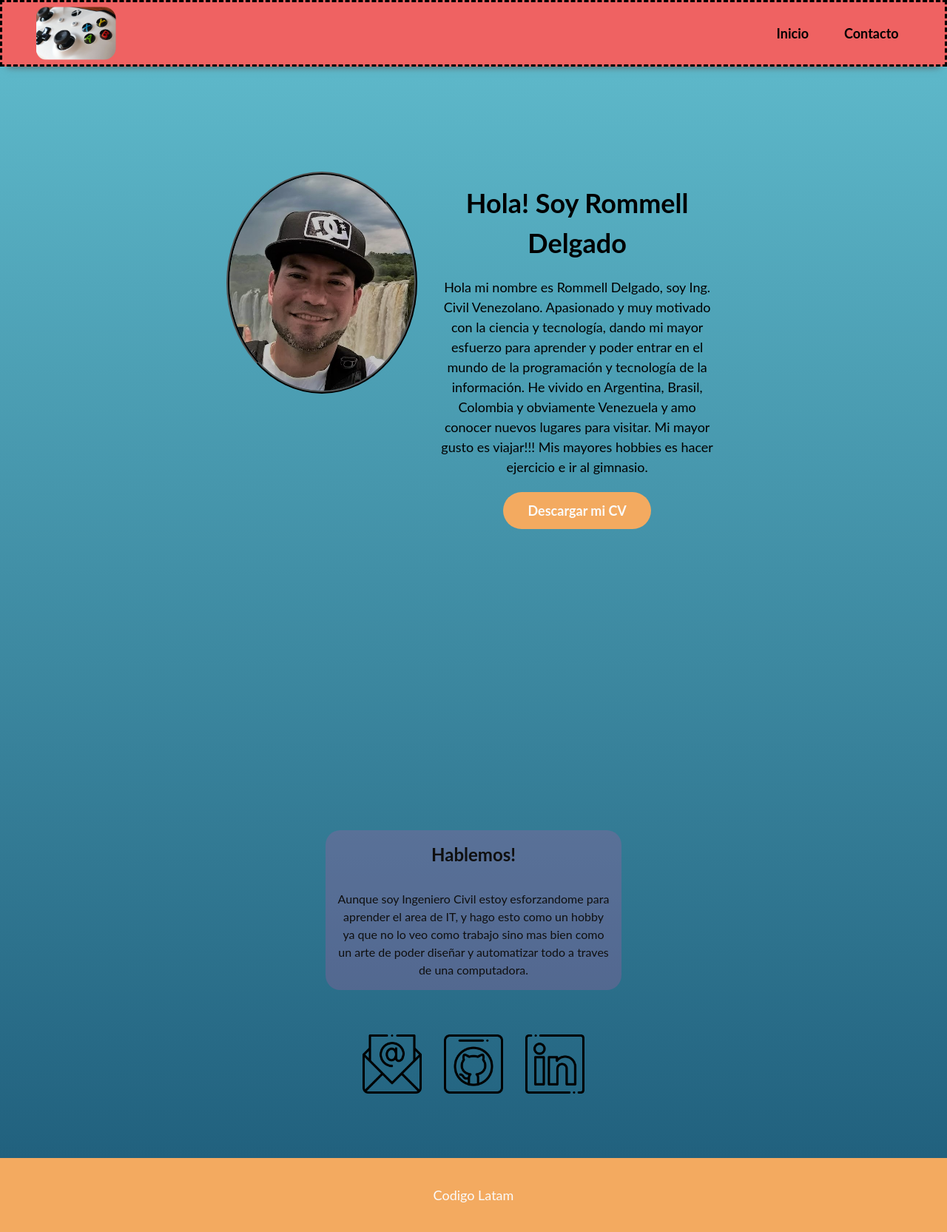
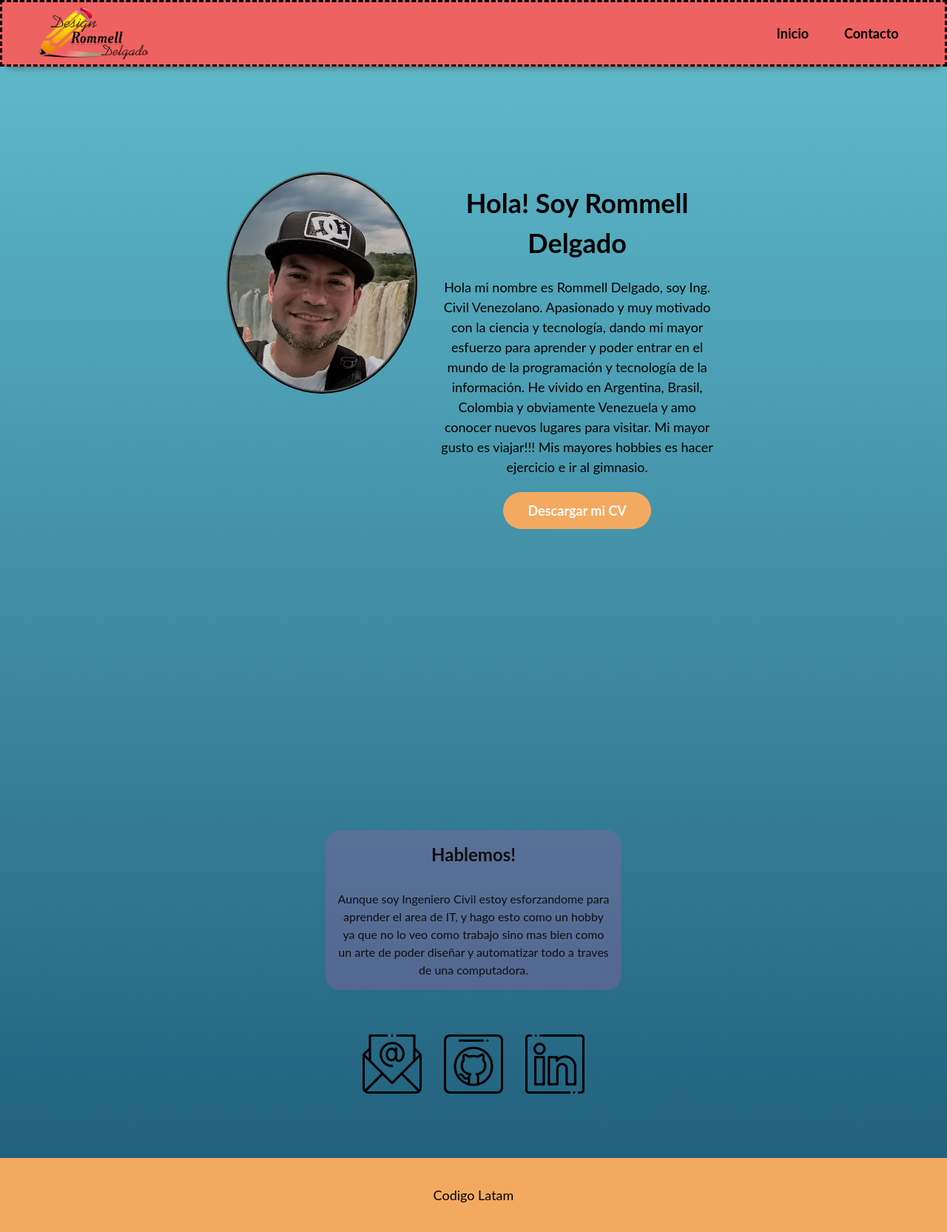
Before and after one commit to ingrommell/Proyecto-2-cod-latam, a plain HTML site: page index.html in a window 1280 px wide. Shown: the whole page at 74% size. Drawn offline with Linux system fonts and the light colour scheme; files whose address does not match are found by name.

Commit message:
agregando favicon

```diff
--- a/css/styles.css
+++ b/css/styles.css
@@ -168,7 +168,7 @@ h1 {
 
 footer {
   background-color: #F3AA60;
-  color: #fbfbfb;
+  color: #000000;
   font-family: "Lato", sans-serif;
   font-size: 18px;
   height: 100px;
--- a/index.html
+++ b/index.html
@@ -14,11 +14,12 @@
     />
     <title>¡Bienvenido! Soy Ing. Rommell Alejandro Delgado Gonzalez</title>
     <link rel="stylesheet" href="./css/styles.css" />
+    <link rel="shortcut icon" href="./img/favicon_lapiz.png"/>
   </head>
   <body>
     <header>
       <a title="Logotipo" href="#inicio"
-        ><img id="logotipo" src="./img/Logotipo_xbox.jpg" alt="Logotipo" />
+        ><img id="logotipo" src="./img/Logo2.png" alt="Logotipo" />
       </a>
       <nav>
         <ul class="barra_navegacion">
```
Also changed, not shown: img/favicon_lapiz.png (added), img/logo2.png (added), 1 other file.
